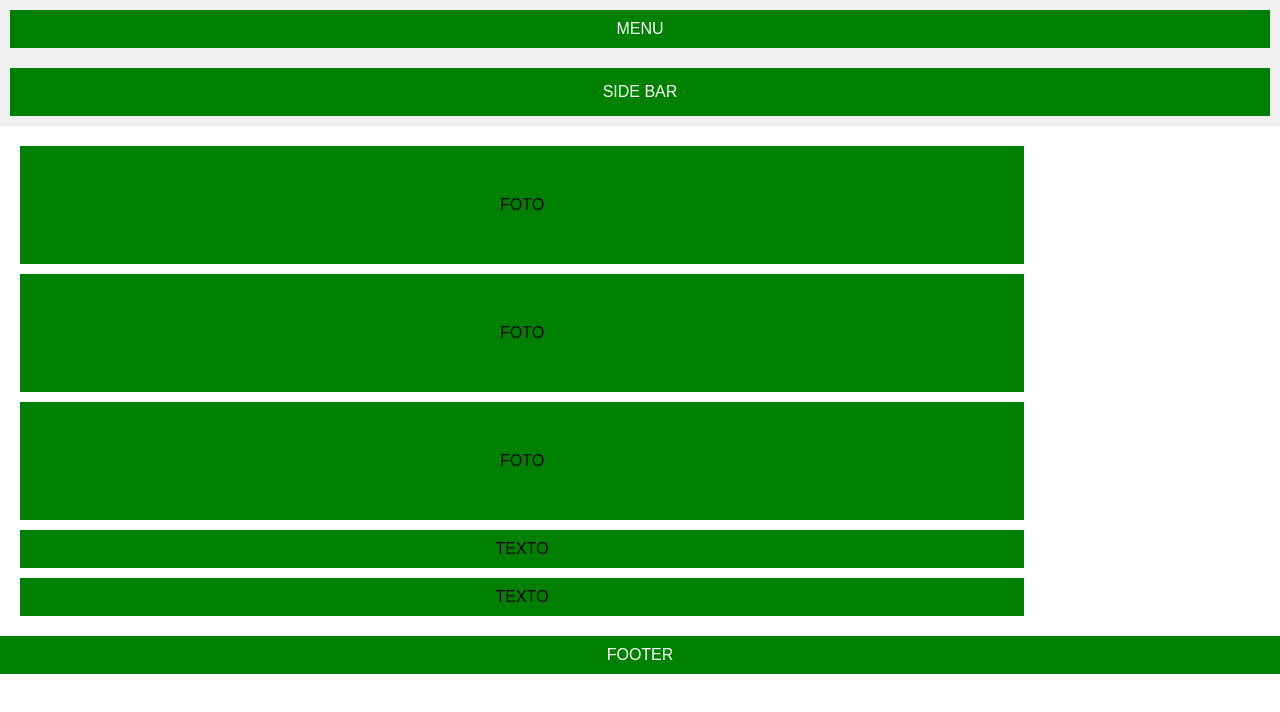
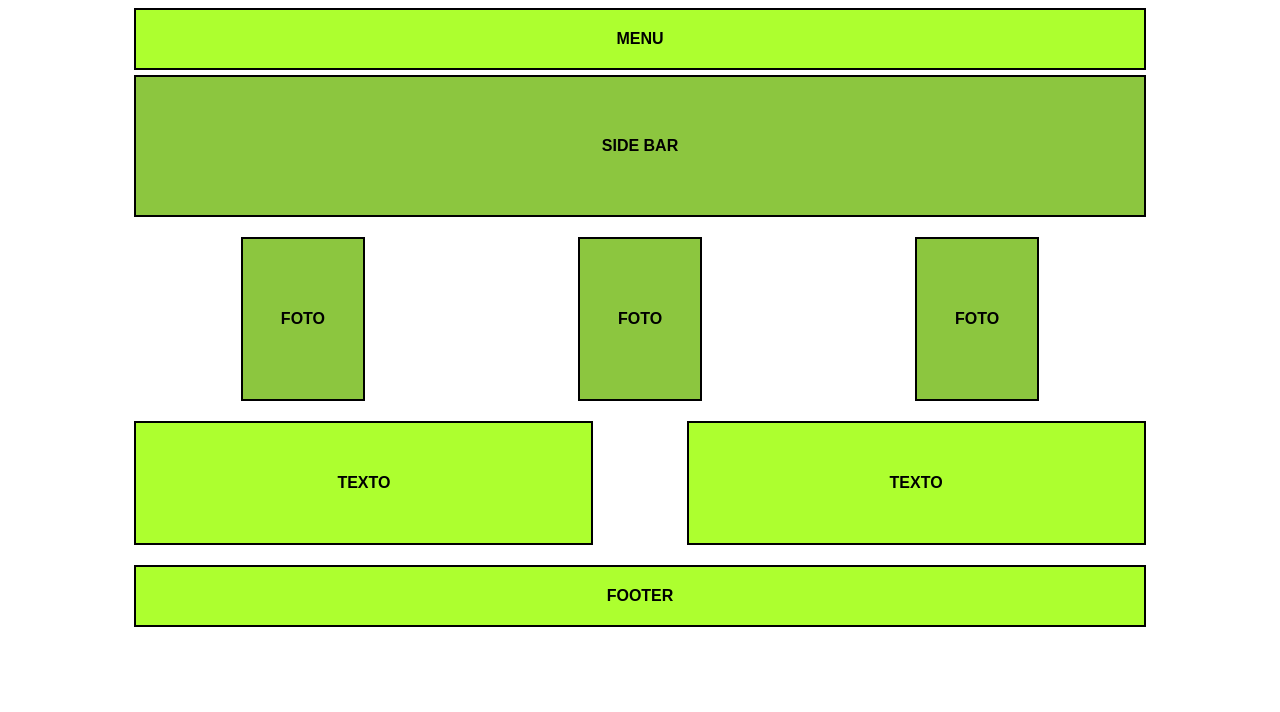
Before and after one commit to GuilhermePacassa/tarefa3, a plain HTML site: page index.html in a window 1280 px wide. Drawn offline with Linux system fonts and the light colour scheme.

Commit message:
Add files via upload

```diff
--- a/index.html
+++ b/index.html
@@ -1,26 +1,34 @@
 <!DOCTYPE html>
-<html>
+<html lang="pt">
 <head>
-  <title>Layout</title>
-  <link rel="stylesheet" href="tarefa3.css/style.css">
+<meta charset="UTF-8">
+<meta name="viewport" content="width=device-width, initial-scale=1.0">
+<title>Tarefa3</title>
+<link rel="stylesheet" href="tarefa3.css/style.css">
 </head>
+
 <body>
-  <header>
-    <nav id="menu">MENU</nav>
-  </header>
 
-  <header>
-    <nav id="sidebar">SIDE BAR</nav>
-  </header>
-  <main>
-    <section id="content">
-      <div class="foto">FOTO </div>
-      <div class="foto">FOTO </div>
-      <div class="foto">FOTO </div>
-      <div class="texto">TEXTO </div>
-      <div class="texto">TEXTO</div>
-    </section>
-  </main>
-  <footer id="footer">FOOTER</footer>
+<div class="container">
+
+    <div class="menu">MENU</div>
+
+    <div class="sidebar">SIDE BAR</div>
+
+    <div class="fotos">
+        <div class="foto">FOTO</div>
+        <div class="foto">FOTO</div>
+        <div class="foto">FOTO</div>
+    </div>
+
+    <div class="textos">
+        <div class="texto">TEXTO</div>
+        <div class="texto">TEXTO</div>
+    </div>
+
+    <div class="footer">FOOTER</div>
+
+</div>
+
 </body>
 </html>
--- a/tarefa3.css/style.css
+++ b/tarefa3.css/style.css
@@ -1,56 +1,97 @@
-body {
-  margin: 0;
-  padding: 0;
-  font-family: Arial, sans-serif;
+body{
+    background:white;
+    font-family:Arial;
 }
 
-header {
-  background-color: #f0f0f0;
-  padding: 10px;
+.container{
+    width:80%;
+    margin:auto;
 }
 
-#menu {
-  background-color: green;
-  color: #fff;
-  padding: 10px;
-  text-align: center;
+
+
+.menu{
+    background:greenyellow;
+    text-align:center;
+    padding:20px;
+    border:2px solid black;
+    font-weight:bold;
 }
 
-main {
-  display: flex;
-  flex-direction: row;
+
+
+.sidebar{
+    background:#8cc63f;
+    text-align:center;
+    padding:60px;
+    border:2px solid black;
+    margin-top:5px;
+    font-weight:bold;
 }
 
-#sidebar {
-  background-color:green;
-  padding: 15px;
-  color:white;
-  text-align: center;
+
+.fotos{
+    display:flex;
+    justify-content:space-around;
+    margin-top:20px;
 }
 
-#content {
-  padding: 10px;
-  width: 80%;
+.foto{
+    background:#8cc63f;
+    width:120px;
+    height:160px;
+    display:flex;
+    align-items:center;
+    justify-content:center;
+    border:2px solid black;
+    font-weight:bold;
 }
 
-.foto {
-  background-color: green;
-  padding: 50px;
-  margin: 10px;
-  text-align: center;
+
+.textos{
+    display:flex;
+    justify-content:space-between;
+    margin-top:20px;
 }
 
-.texto {
-  background-color: green;
-  padding: 10px;
-  margin: 10px;
-  text-align: center;
+.texto{
+    background:greenyellow;
+    width:45%;
+    height:120px;
+    display:flex;
+    align-items:center;
+    justify-content:center;
+    border:2px solid black;
+    font-weight:bold;
 }
 
-#footer {
-  background-color: green;
-  color: #fff;
-  padding: 10px;
-  text-align: center;
-  clear: both;
+
+.footer{
+    background:greenyellow;
+    text-align:center;
+    padding:20px;
+    border:2px solid black;
+    margin-top:20px;
+    font-weight:bold;
 }
+
+
+
+@media (max-width:768px){
+
+.fotos{
+    flex-direction:column;
+    align-items:center;
+    gap:10px;
+}
+
+.textos{
+    flex-direction:column;
+    gap:10px;
+}
+
+.texto{
+    width:100%;
+}
+
+}
```
